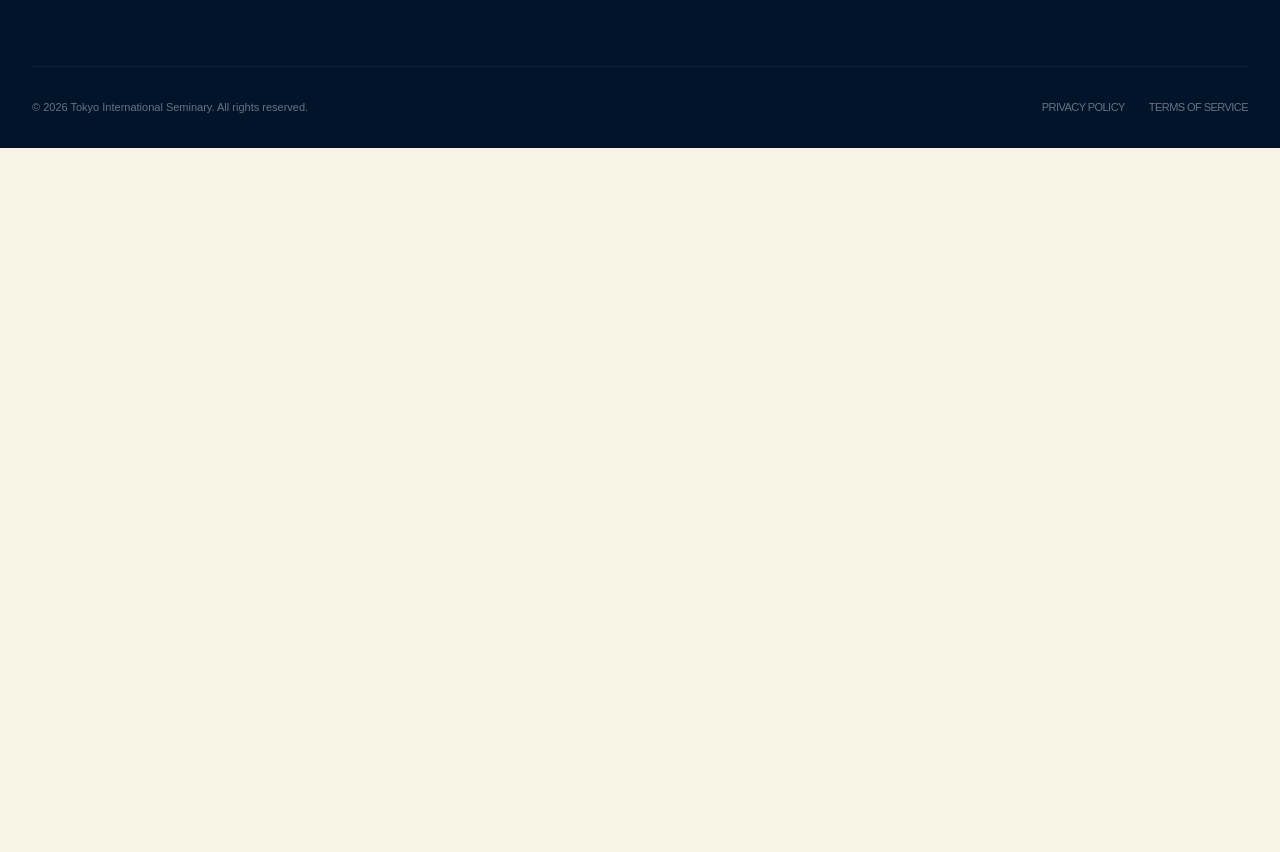
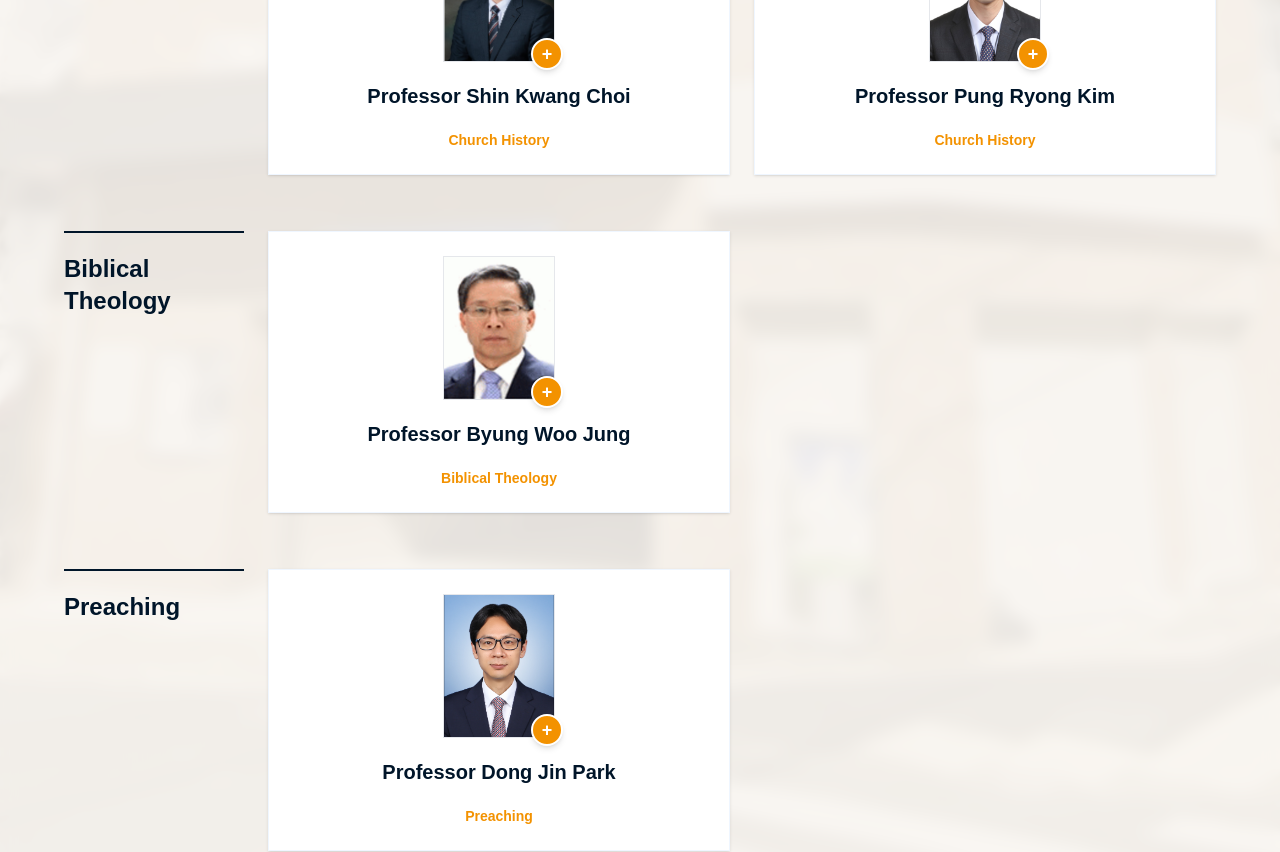
Before and after one commit to suho227/Divinity, a Next.js app: page /en/about/faculty in a window 1280 px wide. Shown: the part 1520-2372 px from the top of the page. Before the commit the page ends 1668 px from the top, so only its background shows below. Built offline with nearby package versions, Linux system fonts and the light colour scheme.

Commit message:
교수페이지수정,프로필입력

```diff
--- a/messages/en.json
+++ b/messages/en.json
@@ -338,16 +338,24 @@
             "openProfile": "Open {name} profile",
             "closeProfile": "Close faculty profile",
             "profiles": {
-                "DongyaulTae": "Field: Systematic Theology\nGuides students to understand biblical doctrine and ministry practice through Christ-centered systematic theology.",
-                "jaeSungKim": "Field: Systematic Theology\nTeaches theological discernment and pastoral application for serving the church and mission field within the Reformed tradition.",
-                "AYunKim": "Field: Old Testament Studies\nExplores the text and background of the Old Testament so students can grasp the flow of Scripture and redemptive history.",
-                "JiHyeLee": "Field: New Testament Studies\nTeaches the message of the New Testament and its early church context with an emphasis on gospel-centered interpretation and application.",
-                "JungHwaLee": "Field: New Testament Studies\nHelps students faithfully preach and teach Scripture through close study of New Testament texts and biblical interpretation.",
-                "ShinKwangChoi": "Field: Church History\nUses the history and heritage of the church to help future ministers discern their times and serve the church faithfully.",
-                "PungRyongKim": "Field: Church History\nExamines world church history and the movement of mission so students can understand God’s providence throughout history.",
-                "ByungWooJung": "Field: Biblical Theology\nPresents a biblical-theological vision of redemptive history that connects the whole Bible to preaching and ministry.",
-                "DongJinPark": "Field: Practical Theology\nProvides practical training for pastoral and mission contexts, helping students develop servant leadership for ministry."
-            }
+"DongyaulTae": "Education\n- 경북대학교 무역학과 졸업 (문학사, B.A.)\n- 고려신학대학원 졸업 (목회학석사, M.Div.)\n- Calvin Theological Seminary (Th.M.)\n- Calvin Theological Seminary (Ph.D.)",
+                "jaeSungKim": "Education\n- 총신대학교 신학과 졸업 (문학사, B.A.)\n- 합동신학대학원 졸업 (목회학석사, M.Div.)\n- 서울대학교 대학원 졸업 (문학석사, M.A.)\n- Calvin Theological Seminary 졸업 (신학석사, Th.M.)\n- Westminster Theological Seminary 졸업 (철학박사, Ph.D.)",
+                "AYunKim": "Education\n- 고려대학교 중국어중국문학과 졸업 (문학사, B.A.)\n- Trinity Evangelical Divinity School 졸업 (목회학석사, M.Div.)\n- Gordon-Conwell Theological Seminary (Th.M.)\n- Trinity Evangelical Divinity School (Ph.D.)",
+                "JiHyeLee": "Education\n- 한동대학교 법학부 졸업 (법학사)\n- Southwestern Baptist Theological Seminary (M.Div.)\n- Wheaton College (M.A.)\n- Emory University (Th.M.)\n- University of St. Andrews (Ph.D.)",
+                "JungHwaLee": "Education\n- 이화여자대학교 불어불문학과 졸업 (문학사, B.A.)\n- 서울대학교 대학원 불어불문학과 졸업 (문학석사, M.A.)\n- 서울대학교 대학원 불어불문학과 박사과정 수료\n- 국제신학대학원대학교 졸업 (목회학석사, M.Div.)\n- 국제신학대학원대학교 졸업 (신학석사, Th.M.)\n- 국제신학대학원대학교 졸업 (철학박사, Ph.D.)",
+                "ShinKwangChoi": "Education\n- 고려대학교 교육학과 졸업 (B.A.)\n- 수도국제대학원대학교 목회연구과 목회학석사 (M.Div. Equiv.)\n- Southwestern Baptist Theological Seminary (M.Div.)\n- Calvin Theological Seminary 신학석사 (Th.M., 조직신학·역사신학)\n- Southwestern Baptist Theological Seminary 철학박사 (Ph.D., 조직신학)",
+                "PungRyongKim": "Education\n- 한성대학교 영문학과 졸업 (문학사, B.A.)\n- 합동신학대학원대학교 졸업 (목회학석사, M.Div.)\n- University of Aberdeen (Th.M.)\n- University of Aberdeen (Ph.D.)",
+                "ByungWooJung": "Education\n- 국제신학대학원대학교 졸업 (목회학석사, M.Div. / 신학석사, Th.M.)\n- Ezra Bible Institute 대학원 박사과정 수료",
+                "DongJinPark": "Education\n- 중앙대학교 신문방송학과 졸업 (문학사, B.A.)\n- 합동신학대학원대학교 졸업 (목회학석사, M.Div.)\n- McMaster Divinity College (M.A.)\n- McMaster Divinity College (Ph.D.)"
+            },
+            "categories": {
+                "systematicTheology": "Systematic Theology",
+                "oldTestament": "Old Testament Studies",
+                "newTestament": "New Testament Studies",
+                "churchHistory": "Church History",
+                "biblicalTheology": "Biblical Theology",
+                "preaching": "Preaching"
             }
         }
     }
+}
--- a/messages/ja.json
+++ b/messages/ja.json
@@ -317,15 +317,23 @@
             "openProfile": "{name}のプロフィールを開く",
             "closeProfile": "教授プロフィールを閉じる",
             "profiles": {
-                "DongyaulTae": "専攻：組織神学\nキリスト中心の組織神学教育を通して、学生が聖書的教理と牧会の現場をバランスよく理解できるよう導きます。",
-                "jaeSungKim": "専攻：組織神学\n改革神学の伝統に立ち、教会と宣教の現場に仕えるための神学的識別力と牧会的適用を教えます。",
-                "AYunKim": "専攻：旧約学\n旧約聖書の本文と背景を深く学び、学生が聖書全体の流れと贖いの歴史を理解できるよう導きます。",
-                "JiHyeLee": "専攻：新約学\n新約聖書のメッセージと初代教会の文脈を教え、福音中心の解釈と適用を重視します。",
-                "JungHwaLee": "専攻：新約学\n新約本文の研究と聖書解釈の訓練を通して、学生が御言葉を正しく語り教えられるよう助けます。",
-                "ShinKwangChoi": "専攻：教会史\n教会の歴史と信仰の遺産を通して、現代の奉仕者が時代を見分け、教会に仕えられるよう教えます。",
-                "PungRyongKim": "専攻：教会史\n世界教会史と宣教の流れを学び、学生が歴史における神の摂理を神学的に理解できるよう助けます。",
-                "ByungWooJung": "専攻：聖書神学\n聖書全体を貫く贖いの歴史を学び、説教と奉仕につながる聖書神学的視点を提示します。",
-                "DongJinPark": "専攻：実践神学\n牧会と宣教の現場に必要な実践的訓練を提供し、学生が仕えるリーダーシップを身につけられるよう助けます。"
+ "DongyaulTae": "学歴\n- 경북대학교 무역학과 졸업 (문학사, B.A.)\n- 고려신학대학원 졸업 (목회학석사, M.Div.)\n- Calvin Theological Seminary (Th.M.)\n- Calvin Theological Seminary (Ph.D.)",
+                "jaeSungKim": "学歴\n- 총신대학교 신학과 졸업 (문학사, B.A.)\n- 합동신학대학원 졸업 (목회학석사, M.Div.)\n- 서울대학교 대학원 졸업 (문학석사, M.A.)\n- Calvin Theological Seminary 졸업 (신학석사, Th.M.)\n- Westminster Theological Seminary 졸업 (철학박사, Ph.D.)",
+                "AYunKim": "学歴\n- 고려대학교 중국어중국문학과 졸업 (문학사, B.A.)\n- Trinity Evangelical Divinity School 졸업 (목회학석사, M.Div.)\n- Gordon-Conwell Theological Seminary (Th.M.)\n- Trinity Evangelical Divinity School (Ph.D.)",
+                "JiHyeLee": "学歴\n- 한동대학교 법학부 졸업 (법학사)\n- Southwestern Baptist Theological Seminary (M.Div.)\n- Wheaton College (M.A.)\n- Emory University (Th.M.)\n- University of St. Andrews (Ph.D.)",
+                "JungHwaLee": "学歴\n- 이화여자대학교 불어불문학과 졸업 (문학사, B.A.)\n- 서울대학교 대학원 불어불문학과 졸업 (문학석사, M.A.)\n- 서울대학교 대학원 불어불문학과 박사과정 수료\n- 국제신학대학원대학교 졸업 (목회학석사, M.Div.)\n- 국제신학대학원대학교 졸업 (신학석사, Th.M.)\n- 국제신학대학원대학교 졸업 (철학박사, Ph.D.)",
+                "ShinKwangChoi": "学歴\n- 고려대학교 교육학과 졸업 (B.A.)\n- 수도국제대학원대학교 목회연구과 목회학석사 (M.Div. Equiv.)\n- Southwestern Baptist Theological Seminary (M.Div.)\n- Calvin Theological Seminary 신학석사 (Th.M., 조직신학·역사신학)\n- Southwestern Baptist Theological Seminary 철학박사 (Ph.D., 조직신학)",
+                "PungRyongKim": "学歴\n- 한성대학교 영문학과 졸업 (문학사, B.A.)\n- 합동신학대학원대학교 졸업 (목회학석사, M.Div.)\n- University of Aberdeen (Th.M.)\n- University of Aberdeen (Ph.D.)",
+                "ByungWooJung": "学歴\n- 국제신학대학원대학교 졸업 (목회학석사, M.Div. / 신학석사, Th.M.)\n- Ezra Bible Institute 대학원 박사과정 수료",
+                "DongJinPark": "学歴\n- 중앙대학교 신문방송학과 졸업 (문학사, B.A.)\n- 합동신학대학원대학교 졸업 (목회학석사, M.Div.)\n- McMaster Divinity College (M.A.)\n- McMaster Divinity College (Ph.D.)"
+            },
+            "categories": {
+                "systematicTheology": "組織神学",
+                "oldTestament": "旧約学",
+                "newTestament": "新約学",
+                "churchHistory": "教会史",
+                "biblicalTheology": "聖書神学",
+                "preaching": "説教学"
             }
         }
     }
--- a/messages/ko.json
+++ b/messages/ko.json
@@ -269,16 +269,24 @@
       "openProfile": "{name} 프로필 열기",
       "closeProfile": "교수 프로필 닫기",
       "profiles": {
-        "DongyaulTae": "전공: 조직신학\n그리스도 중심의 조직신학 교육을 통해 학생들이 성경적 교리와 목회 현장을 균형 있게 이해하도록 돕습니다.",
-        "jaeSungKim": "전공: 조직신학\n개혁신학의 전통 위에서 교회와 선교 현장을 섬길 신학적 분별력과 목회적 적용을 가르칩니다.",
-        "AYunKim": "전공: 구약학\n구약성경의 본문과 배경을 깊이 연구하며 학생들이 말씀의 흐름과 하나님의 구속사를 이해하도록 안내합니다.",
-        "JiHyeLee": "전공: 신약학\n신약성경의 메시지와 초대교회 문맥을 가르치며 복음 중심의 해석과 적용을 강조합니다.",
-        "JungHwaLee": "전공: 신약학\n신약 본문 연구와 성경 해석 훈련을 통해 학생들이 말씀을 바르게 전하고 가르치도록 돕습니다.",
-        "ShinKwangChoi": "전공: 교회사\n교회의 역사와 신앙 유산을 통해 오늘의 사역자들이 시대를 분별하고 교회를 섬기도록 가르칩니다.",
-        "PungRyongKim": "전공: 교회사\n세계 교회사와 선교의 흐름을 살피며 학생들이 역사 속 하나님의 섭리를 신학적으로 이해하도록 돕습니다.",
-        "ByungWooJung": "전공: 성경신학\n성경 전체를 관통하는 구속사의 흐름을 연구하며 설교와 사역에 연결되는 성경신학적 관점을 제시합니다.",
-        "DongJinPark": "전공: 실천신학\n목회 현장과 선교 사역에 필요한 실제적 훈련을 제공하며 학생들이 섬김의 리더십을 갖추도록 돕습니다."
-    }
+       "DongyaulTae": "학력\n- 경북대학교 무역학과 졸업 (문학사, B.A.)\n- 고려신학대학원 졸업 (목회학석사, M.Div.)\n- Calvin Theological Seminary (Th.M.)\n- Calvin Theological Seminary (Ph.D.)",
+        "jaeSungKim": "학력\n- 총신대학교 신학과 졸업 (문학사, B.A.)\n- 합동신학대학원 졸업 (목회학석사, M.Div.)\n- 서울대학교 대학원 졸업 (문학석사, M.A.)\n- Calvin Theological Seminary 졸업 (신학석사, Th.M.)\n- Westminster Theological Seminary 졸업 (철학박사, Ph.D.)",
+        "AYunKim": "학력\n- 고려대학교 중국어중국문학과 졸업 (문학사, B.A.)\n- Trinity Evangelical Divinity School 졸업 (목회학석사, M.Div.)\n- Gordon-Conwell Theological Seminary (Th.M.)\n- Trinity Evangelical Divinity School (Ph.D.)",
+        "JiHyeLee": "학력\n- 한동대학교 법학부 졸업 (법학사)\n- Southwestern Baptist Theological Seminary (M.Div.)\n- Wheaton College (M.A.)\n- Emory University (Th.M.)\n- University of St. Andrews (Ph.D.)",
+        "JungHwaLee": "학력\n- 이화여자대학교 불어불문학과 졸업 (문학사, B.A.)\n- 서울대학교 대학원 불어불문학과 졸업 (문학석사, M.A.)\n- 서울대학교 대학원 불어불문학과 박사과정 수료\n- 국제신학대학원대학교 졸업 (목회학석사, M.Div.)\n- 국제신학대학원대학교 졸업 (신학석사, Th.M.)\n- 국제신학대학원대학교 졸업 (철학박사, Ph.D.)",
+        "ShinKwangChoi": "학력\n- 고려대학교 교육학과 졸업 (B.A.)\n- 수도국제대학원대학교 목회연구과 목회학석사 (M.Div. Equiv.)\n- Southwestern Baptist Theological Seminary (M.Div.)\n- Calvin Theological Seminary 신학석사 (Th.M., 조직신학·역사신학)\n- Southwestern Baptist Theological Seminary 철학박사 (Ph.D., 조직신학)",
+        "PungRyongKim": "학력\n- 한성대학교 영문학과 졸업 (문학사, B.A.)\n- 합동신학대학원대학교 졸업 (목회학석사, M.Div.)\n- University of Aberdeen (Th.M.)\n- University of Aberdeen (Ph.D.)",
+        "ByungWooJung": "학력\n- 국제신학대학원대학교 졸업 (목회학석사, M.Div. / 신학석사, Th.M.)\n- Ezra Bible Institute 대학원 박사과정 수료",
+        "DongJinPark": "학력\n- 중앙대학교 신문방송학과 졸업 (문학사, B.A.)\n- 합동신학대학원대학교 졸업 (목회학석사, M.Div.)\n- McMaster Divinity College (M.A.)\n- McMaster Divinity College (Ph.D.)"
+    },
+      "categories": {
+        "systematicTheology": "조직신학",
+        "oldTestament": "구약학",
+        "newTestament": "신약학",
+        "churchHistory": "교회사",
+        "biblicalTheology": "성경신학",
+        "preaching": "설교학"
+      }
   }
 }
 }
--- a/messages/zh.json
+++ b/messages/zh.json
@@ -266,15 +266,23 @@
             "openProfile": "打开{name}简介",
             "closeProfile": "关闭教授简介",
             "profiles": {
-                "DongyaulTae": "专业：系统神学\n通过以基督为中心的系统神学教育，帮助学生平衡理解圣经教义与牧会现场。",
-                "jaeSungKim": "专业：系统神学\n立足改革宗神学传统，教授服事教会与宣教现场所需的神学分辨力和牧会应用。",
-                "AYunKim": "专业：旧约学\n深入研读旧约圣经文本与背景，帮助学生理解圣经脉络和救赎历史。",
-                "JiHyeLee": "专业：新约学\n教授新约圣经信息及初代教会背景，强调以福音为中心的解释与应用。",
-                "JungHwaLee": "专业：新约学\n通过新约文本研究和圣经解释训练，帮助学生正确宣讲和教导神的话语。",
-                "ShinKwangChoi": "专业：教会史\n借着教会历史与信仰遗产，教导今日事奉者分辨时代并忠心服事教会。",
-                "PungRyongKim": "专业：教会史\n考察世界教会史与宣教发展，帮助学生从神学角度理解历史中的上帝护理。",
-                "ByungWooJung": "专业：圣经神学\n研究贯穿整本圣经的救赎历史，并提出连接讲道与事奉的圣经神学视角。",
-                "DongJinPark": "专业：实践神学\n提供牧会与宣教现场所需的实践训练，帮助学生建立服事型领导力。"        }
+               "DongyaulTae": "学历\n- 경북대학교 무역학과 졸업 (문학사, B.A.)\n- 고려신학대학원 졸업 (목회학석사, M.Div.)\n- Calvin Theological Seminary (Th.M.)\n- Calvin Theological Seminary (Ph.D.)",
+                "jaeSungKim": "学历\n- 총신대학교 신학과 졸업 (문학사, B.A.)\n- 합동신학대학원 졸업 (목회학석사, M.Div.)\n- 서울대학교 대학원 졸업 (문학석사, M.A.)\n- Calvin Theological Seminary 졸업 (신학석사, Th.M.)\n- Westminster Theological Seminary 졸업 (철학박사, Ph.D.)",
+                "AYunKim": "学历\n- 고려대학교 중국어중국문학과 졸업 (문학사, B.A.)\n- Trinity Evangelical Divinity School 졸업 (목회학석사, M.Div.)\n- Gordon-Conwell Theological Seminary (Th.M.)\n- Trinity Evangelical Divinity School (Ph.D.)",
+                "JiHyeLee": "学历\n- 한동대학교 법학부 졸업 (법학사)\n- Southwestern Baptist Theological Seminary (M.Div.)\n- Wheaton College (M.A.)\n- Emory University (Th.M.)\n- University of St. Andrews (Ph.D.)",
+                "JungHwaLee": "学历\n- 이화여자대학교 불어불문학과 졸업 (문학사, B.A.)\n- 서울대학교 대학원 불어불문학과 졸업 (문학석사, M.A.)\n- 서울대학교 대학원 불어불문학과 박사과정 수료\n- 국제신학대학원대학교 졸업 (목회학석사, M.Div.)\n- 국제신학대학원대학교 졸업 (신학석사, Th.M.)\n- 국제신학대학원대학교 졸업 (철학박사, Ph.D.)",
+                "ShinKwangChoi": "学历\n- 고려대학교 교육학과 졸업 (B.A.)\n- 수도국제대학원대학교 목회연구과 목회학석사 (M.Div. Equiv.)\n- Southwestern Baptist Theological Seminary (M.Div.)\n- Calvin Theological Seminary 신학석사 (Th.M., 조직신학·역사신학)\n- Southwestern Baptist Theological Seminary 철학박사 (Ph.D., 조직신학)",
+                "PungRyongKim": "学历\n- 한성대학교 영문학과 졸업 (문학사, B.A.)\n- 합동신학대학원대학교 졸업 (목회학석사, M.Div.)\n- University of Aberdeen (Th.M.)\n- University of Aberdeen (Ph.D.)",
+                "ByungWooJung": "学历\n- 국제신학대학원대학교 졸업 (목회학석사, M.Div. / 신학석사, Th.M.)\n- Ezra Bible Institute 대학원 박사과정 수료",
+                "DongJinPark": "学历\n- 중앙대학교 신문방송학과 졸업 (문학사, B.A.)\n- 합동신학대학원대학교 졸업 (목회학석사, M.Div.)\n- McMaster Divinity College (M.A.)\n- McMaster Divinity College (Ph.D.)"        },
+        "categories": {
+            "systematicTheology": "系统神学",
+            "oldTestament": "旧约学",
+            "newTestament": "新约学",
+            "churchHistory": "教会史",
+            "biblicalTheology": "圣经神学",
+            "preaching": "讲道学"
+        }
     }
 }
 }
--- a/src/app/[locale]/about/faculty/page.tsx
+++ b/src/app/[locale]/about/faculty/page.tsx
@@ -4,20 +4,24 @@ import { useTranslations } from 'next-intl';
 import Image from 'next/image';
 
 const facultyMembers = [
-    { key: 'DongyaulTae', image: '/태동열교수님(조직신학).png' },
-    { key: 'jaeSungKim', image: '/김재성교수(조직신학).png' },
-    { key: 'AYunKim', image: '/김아윤 교수(구약학).png' },
-    { key: 'JiHyeLee', image: '/이지혜교수(신약학).png' },
-    { key: 'JungHwaLee', image: '/이정화 교수(신약학).png' },
-    { key: 'ShinKwangChoi', image: '/최신광교수(교회사).png' },
-    { key: 'PungRyongKim', image: '/김풍룡교수(교회사).png' },
-    { key: 'ByungWooJung', image: '/정병우교수(성경신학).png' },
-    { key: 'DongJinPark', image: '/박동진교수(실천신학).png' }
-    // { key: 'donghwi', image: '/faculty/donghwi.jpg' },
-    // { key: 'eunju', image: '/faculty/eunju.jpg' },
-    // { key: 'hangon', image: '/faculty/hangon.jpg' },
-    // { key: 'seongsam', image: '/faculty/seongsam.jpg' },
-    // { key: 'kwangseop', image: '/faculty/kwangseop.jpg' }
+    { key: 'DongyaulTae', image: '/태동열교수님(조직신학).png', category: 'systematicTheology' },
+    { key: 'jaeSungKim', image: '/김재성교수(조직신학).png', category: 'systematicTheology' },
+    { key: 'AYunKim', image: '/김아윤 교수(구약학).png', category: 'oldTestament' },
+    { key: 'JiHyeLee', image: '/이지혜교수(신약학).png', category: 'newTestament' },
+    { key: 'JungHwaLee', image: '/이정화 교수(신약학).png', category: 'newTestament' },
+    { key: 'ShinKwangChoi', image: '/최신광교수(교회사).png', category: 'churchHistory' },
+    { key: 'PungRyongKim', image: '/김풍룡교수(교회사).png', category: 'churchHistory' },
+    { key: 'ByungWooJung', image: '/정병우교수(성경신학).png', category: 'biblicalTheology' },
+    { key: 'DongJinPark', image: '/박동진교수(실천신학).png', category: 'preaching' }
+] as const;
+
+const facultyCategories = [
+    'systematicTheology',
+    'oldTestament',
+    'newTestament',
+    'churchHistory',
+    'biblicalTheology',
+    'preaching'
 ] as const;
 
 type FacultyMember = (typeof facultyMembers)[number];
@@ -63,11 +67,17 @@ return (
                     <p className="mt-6 text-gray-700 text-lg break-keep">{t('description')}</p>
                 </div>
 
-                <section className="grid grid-cols-1 sm:grid-cols-2 lg:grid-cols-3 gap-6">
-                    {facultyMembers.map((member) => (
+                <section className="space-y-14">
+                    {facultyCategories.map((category) => {
+                        const categoryMembers = facultyMembers.filter((member) => member.category === category);
+                        return (
+                            <div key={category} className="grid gap-6 lg:grid-cols-[180px_1fr]">
+                                <div className="border-t-2 border-[#001529] pt-5">
+                                    <h2 className="text-2xl font-black text-[#001529] break-keep">{t(`categories.${category}`)}</h2>
+                                </div>
+                                <div className="grid grid-cols-1 sm:grid-cols-2 gap-6">
+                                    {categoryMembers.map((member) => (
                                         <article key={member.key} className="bg-white border border-blue-50 shadow-sm p-6 text-center flex flex-col items-center gap-5">
-
-
                                             <div className="relative">
                                                 <div className="relative w-28 h-36 overflow-hidden border border-gray-200 bg-gray-100">
                                                     <Image
@@ -91,8 +101,13 @@ return (
                                                 </button>
                                             </div>
                                             <p className="text-xl font-black text-[#001529] break-keep">{t(`members.${member.key}`)}</p>
+                                            <p className="text-sm font-bold text-[#F39200] break-keep">{t(`categories.${member.category}`)}</p>
                                         </article>
                                     ))}
+                                </div>
+                            </div>
+                        );
+                    })}
                 </section>
             </div>
 
@@ -137,6 +152,7 @@ return (
                                 <h2 id="faculty-profile-title" className="mt-3 text-3xl font-black text-[#001529] break-keep">
                                     {t(`members.${selectedMember.key}`)}
                                 </h2>
+                                <p className="mt-3 inline-flex bg-[#002855] px-3 py-1 text-sm font-bold text-white break-keep">{t(`categories.${selectedMember.category}`)}</p>
                                 <p id="faculty-profile-description" className="mt-6 whitespace-pre-line text-base leading-8 text-gray-700 break-keep">
                                     {t(`profiles.${selectedMember.key}`)}
                                 </p>
```
Lines whose indentation alone changed are shown as unchanged.
